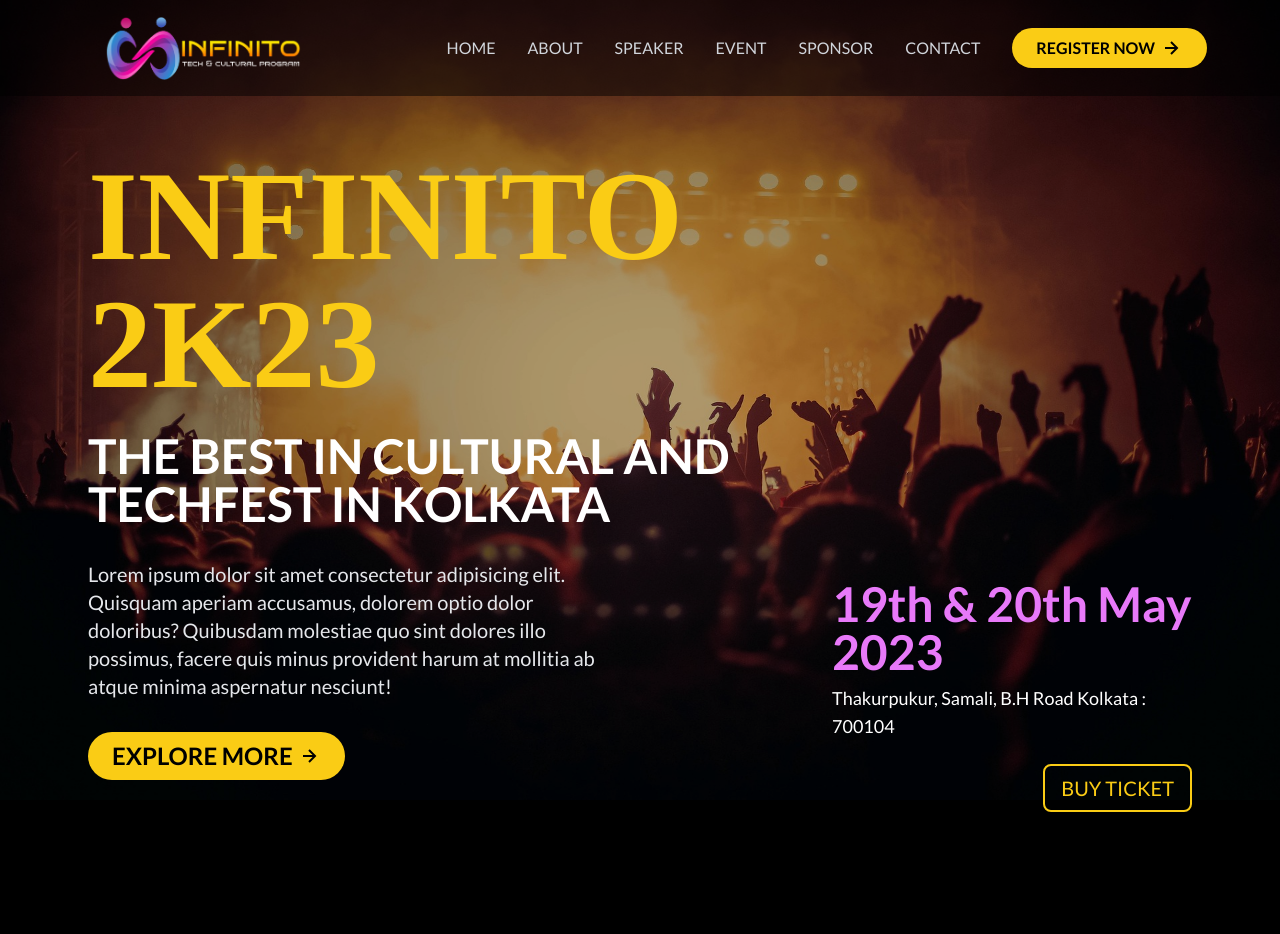
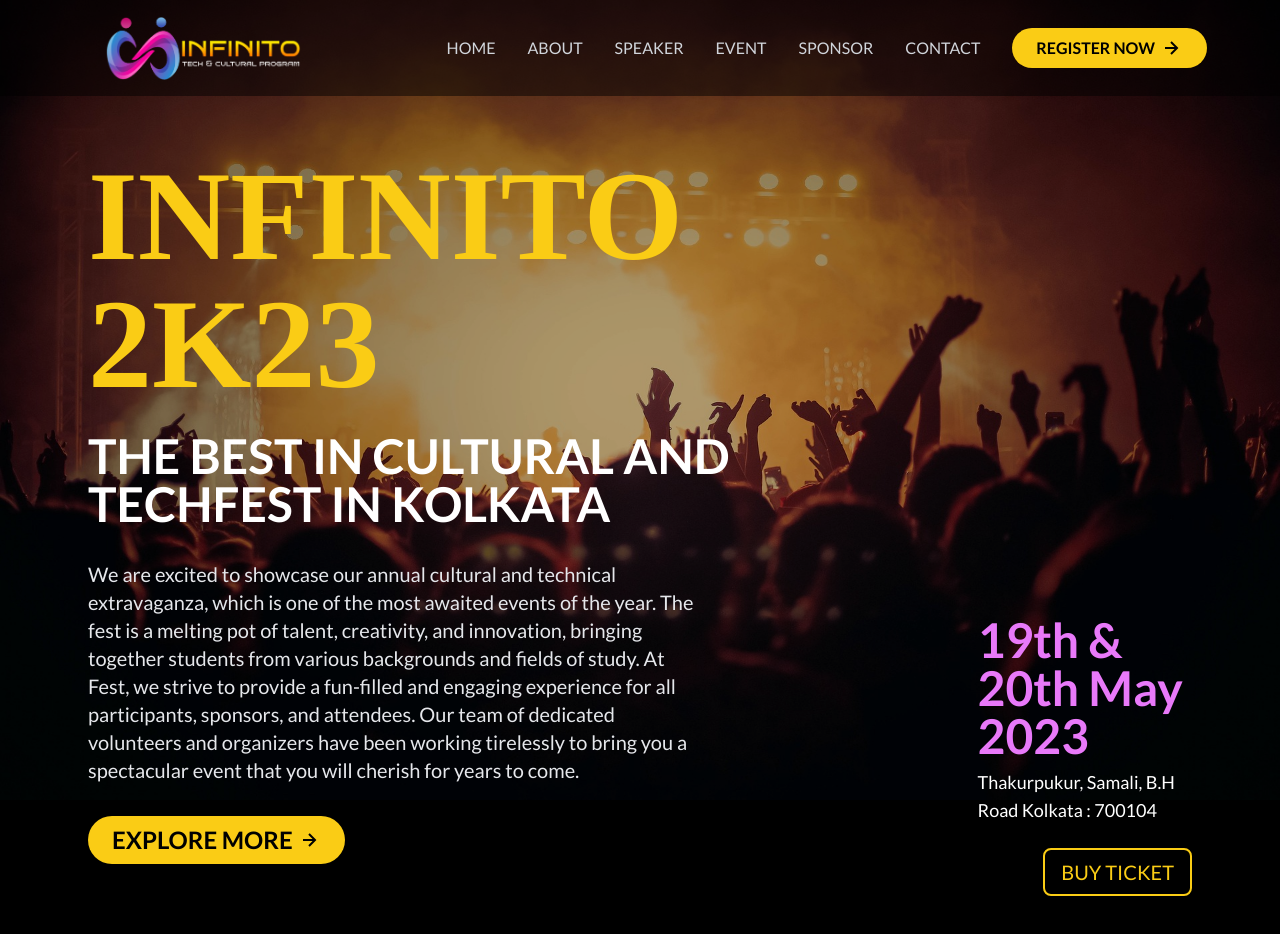
Before and after one commit to snahashisk/infinito2k24, a React (Create React App) app: page / in a window 1280 px wide. Shown: the top 934 px of the page. Built offline with nearby package versions, Linux system fonts and the light colour scheme; a web font is replaced by a local one.

Commit message:
Added Texts

```diff
--- a/src/pages/About.jsx
+++ b/src/pages/About.jsx
@@ -45,11 +45,12 @@ const About = () => {
           <h1 className="lg:text-5xl text-3xl font-bold tracking-wide md:text-5xl">
             WELCOME TO THE LARGEST TECHFEST
           </h1>
-          <p className="w-3/4 leading-8 md:text-xl">
-            Lorem ipsum, dolor sit amet consectetur adipisicing elit. Quia
-            nostrum laudantium ipsa excepturi repudiandae ea pariatur? Voluptas
-            nesciunt doloremque, aliquam id incidunt nobis quidem fugiat totam
-            maxime, distinctio, est qui.
+          <p className="lg:w-3/4 w-4/5 leading-8 md:text-xl">
+            Our fest aims to provide a platform for young minds to showcase
+            their skills and foster a spirit of healthy competition. With a
+            plethora of events, ranging from dance, music, fashion, and drama to
+            technical events like coding, robotics, and gaming, there is
+            something for everyone.
           </p>
           <button className="px-4 py-2 bg-gradient-to-r from-indigo-700 to-fuchsia-700 rounded-full text-xl flex items-center justify-center md:text-2xl">
             Interested
--- a/src/pages/Event.jsx
+++ b/src/pages/Event.jsx
@@ -30,10 +30,11 @@ const Event = () => {
             </div>
             <p className="text-2xl font-bold">Photography Contest</p>
             <p className="text-gray-300">
-              Lorem ipsum dolor sit amet consectetur adipisicing elit.
-              Dignissimos illum iste veniam mollitia vero obcaecati officiis
-              eligendi fugiat est, iure reiciendis temporibus rerum tenetur
-              laudantium debitis voluptate id suscipit hic!
+              Hey there! Are you passionate about mobile photography? If yes,
+              then we've got the perfect opportunity for you! Join the
+              FlashFiesta Mobile Photography Contest and showcase your talent to
+              the world. Simply capture stunning shots using your smartphone's
+              flash and stand a chance to win big.
             </p>
             <button
               className="bg-yellow-400 text-black mt-4 py-2 rounded-md"
@@ -60,10 +61,10 @@ const Event = () => {
             </div>
             <p className="text-2xl font-bold">BGMI Contest</p>
             <p className="text-gray-300">
-              Lorem ipsum dolor sit amet consectetur adipisicing elit.
-              Dignissimos illum iste veniam mollitia vero obcaecati officiis
-              eligendi fugiat est, iure reiciendis temporibus rerum tenetur
-              laudantium debitis voluptate id suscipit hic!
+              Join the ultimate gaming battle with BGMI Mobile Gaming Contest!
+              Compete with players from all over and prove your skills in the
+              virtual battlegrounds. Win big prizes, fame, and glory! Don't
+              wait, register now and show the world what you're made of.
             </p>
             <button className="bg-yellow-400 text-black mt-4 py-2 rounded-md">
               Register here
@@ -85,10 +86,11 @@ const Event = () => {
             </div>
             <p className="text-2xl font-bold">Machine Learning Seminar</p>
             <p className="text-gray-300">
-              Lorem ipsum dolor sit amet consectetur adipisicing elit.
-              Dignissimos illum iste veniam mollitia vero obcaecati officiis
-              eligendi fugiat est, iure reiciendis temporibus rerum tenetur
-              laudantium debitis voluptate id suscipit hic!
+              Unlock the power of Machine Learning with our seminar! Join us and
+              learn from the experts as we explore the latest trends, tools, and
+              techniques in ML. Discover how ML is transforming industries and
+              how you can leverage it for your business. Register now and take
+              the first step towards mastering ML.
             </p>
             <button className="bg-yellow-400 text-black mt-4 py-2 rounded-md">
               Register here
@@ -108,12 +110,14 @@ const Event = () => {
                 Only For DIT Students
               </p>
             </div>
-            <p className="text-2xl font-bold">3D Modeling Seminar</p>
+            <p className="text-2xl font-bold">3D Printing Seminar</p>
             <p className="text-gray-300">
-              Lorem ipsum dolor sit amet consectetur adipisicing elit.
-              Dignissimos illum iste veniam mollitia vero obcaecati officiis
-              eligendi fugiat est, iure reiciendis temporibus rerum tenetur
-              laudantium debitis voluptate id suscipit hic!
+              Step into the world of 3D Printing with our Seminar! Join us and
+              discover the endless possibilities of this revolutionary
+              technology. Learn from the experts and explore the latest trends,
+              tools, and techniques in 3D Printing. Whether you're a beginner or
+              an expert, this seminar is for you! Register now and take the
+              first step towards unleashing your creativity with 3D Printing.
             </p>
             <button className="bg-yellow-400 text-black mt-4 py-2 rounded-md">
               Register here
@@ -135,10 +139,11 @@ const Event = () => {
             </div>
             <p className="text-2xl font-bold">HackHive Coding Contest</p>
             <p className="text-gray-300">
-              Lorem ipsum dolor sit amet consectetur adipisicing elit.
-              Dignissimos illum iste veniam mollitia vero obcaecati officiis
-              eligendi fugiat est. Dignissimos illum iste veniam mollitia vero
-              obcaecati officiis eligendi fugiat est.
+              Calling all coders! Join the ultimate coding challenge with
+              HackHive! Compete with the best and showcase your coding skills to
+              the world. Solve real-world problems, win big prizes, and gain
+              recognition. Don't wait, register now and show us what you're made
+              of.
             </p>
             <button className="bg-yellow-400 text-black mt-4 py-2 rounded-md">
               Register here
--- a/src/pages/Home.jsx
+++ b/src/pages/Home.jsx
@@ -3,6 +3,13 @@ import mainImgae from "../images/image-1.jpg";
 import { BiRightArrowAlt } from "react-icons/bi";
 
 const Home = () => {
+  const scrollToAbout = () => {
+    window.scrollTo({
+      top: window.innerHeight,
+      behavior: "smooth",
+    });
+  };
+
   return (
     <section className="w-full lg:h-screen relative font-sans bg-black lg:bg-opacity-30 md:bg-opacity-30 md:pb-8 pt-24">
       <img
@@ -18,11 +25,16 @@ const Home = () => {
           <h1 className="text-white lg:text-5xl md:text-5xl text-4xl font-semibold">
             THE BEST IN CULTURAL AND TECHFEST IN KOLKATA
           </h1>
-          <p className="text-gray-200 py-8 w-3/4 leading-7 md:text-xl">
-            Lorem ipsum dolor sit amet consectetur adipisicing elit. Quisquam
-            aperiam accusamus, dolorem optio dolor doloribus? Quibusdam
-            molestiae quo sint dolores illo possimus, facere quis minus
-            provident harum at mollitia ab atque minima aspernatur nesciunt!
+          <p className="text-gray-200 py-8 lg:w-3/4 leading-7 md:text-xl">
+            We are excited to showcase our annual cultural and technical
+            extravaganza, which is one of the most awaited events of the year.
+            The fest is a melting pot of talent, creativity, and innovation,
+            bringing together students from various backgrounds and fields of
+            study. At Fest, we strive to provide a fun-filled and engaging
+            experience for all participants, sponsors, and attendees. Our team
+            of dedicated volunteers and organizers have been working tirelessly
+            to bring you a spectacular event that you will cherish for years to
+            come.
           </p>
           <button className="md:text-2xl md:font-bold bg-yellow-400 text-black py-2 px-6 rounded-full font-medium hover:scale-110 duration-150 flex items-center gap-1 hover:shadow-lg">
             EXPLORE MORE
```
